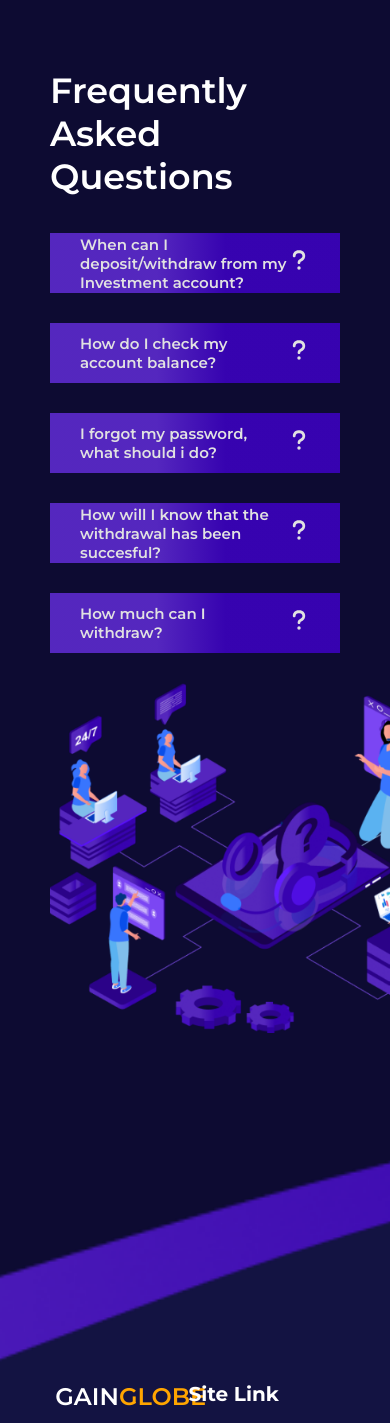
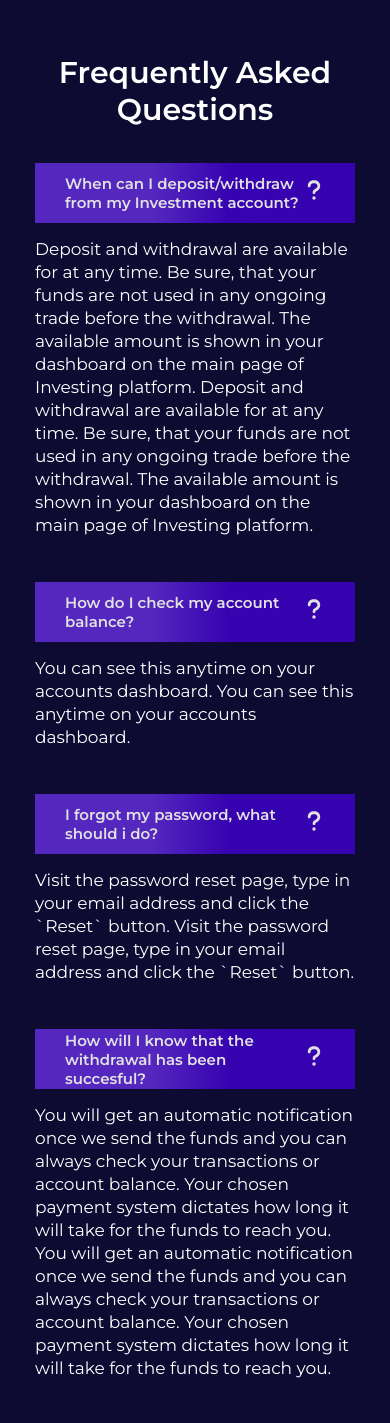
Before and after one commit to mayor-style/gain, a React (Vite) app: page / in a window 390 px wide. Shown: the part 6427-7850 px from the top of the page. Built offline with nearby package versions, Linux system fonts and the light colour scheme.

Commit message:
Update Faq.css

```diff
--- a/src/Components/Faq/Faq.css
+++ b/src/Components/Faq/Faq.css
@@ -112,3 +112,22 @@ h1{
         padding: 50px;
     }
 }
+
+@media(max-width:500px){
+    .FaqSec .right .header h1{
+        font-size: 30px;
+        text-align: center;
+    }
+
+    .FaqSec .left img{
+        height: 300px;
+    }
+
+    .Faq{
+        padding: 35px;
+    }
+
+    .Faq .right .content .FAQcard .answer {
+        display: block;
+    }
+}
```
